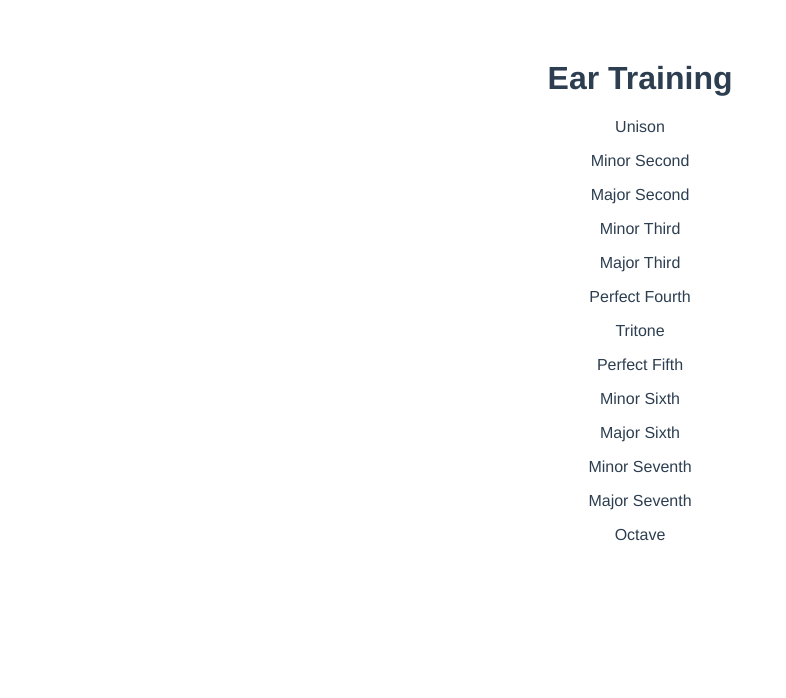
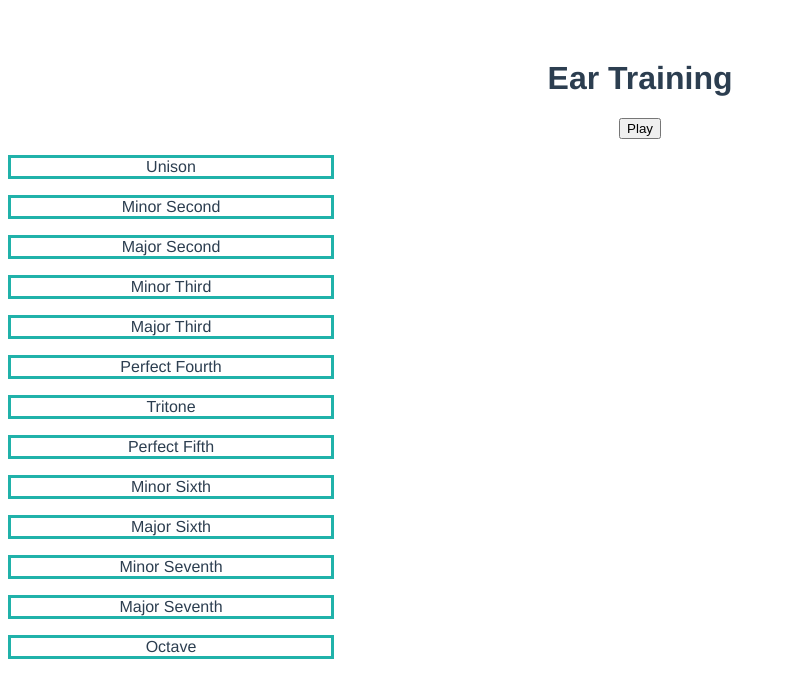
Before and after one commit to scmccall/ear-training, a Vue app: page / in a window 1280 px wide. Shown: the top 698 px of the page, without its empty margins (0-786 px from the left). Built offline with nearby package versions, Linux system fonts and the light colour scheme.

Commit message:
Add front-end visuals; build interval list

```diff
--- a/src/components/Intervals.vue
+++ b/src/components/Intervals.vue
@@ -1,7 +1,8 @@
 <template>
   <div class="hello">
     <h1>Ear Training</h1>
-    <ul v-for="interval in intervals" :key="interval">
+    <button v-on:click='playNote()'>Play</button>
+    <ul class="interval-button" v-for="interval in intervals" :key="interval">
       {{ interval }}
     </ul>
   </div>
@@ -13,6 +14,7 @@ export default {
   props: {
 
   },
+
   data: function() {
     return {
       intervals: {
@@ -29,9 +31,25 @@ export default {
         min7: "Minor Seventh",
         maj7: "Major Seventh",
         oct: "Octave"
-      }
+      },
+      middleC: "ear-training/src/assets/audio/Piano.pp.C5.aiff"
     }
   },
+
+  methods: {
+    playNote: function() {
+      let note = new Audio(this.getNote);
+      alert(note);
+      note.play();
+      alert("note played successfully");
+    }
+  },
+
+  computed: {
+    getNote: function() {
+      return this.middleC;
+    }
+  }
 }
 </script>
 
@@ -51,4 +69,10 @@ li {
 a {
   color: #42b983;
 }
+
+.interval-button {
+  width: 20rem;
+  border: solid lightseagreen;
+}
+
 </style>
```
Also changed, not shown: 2 other files (tests, documents, lock files or other folders).
